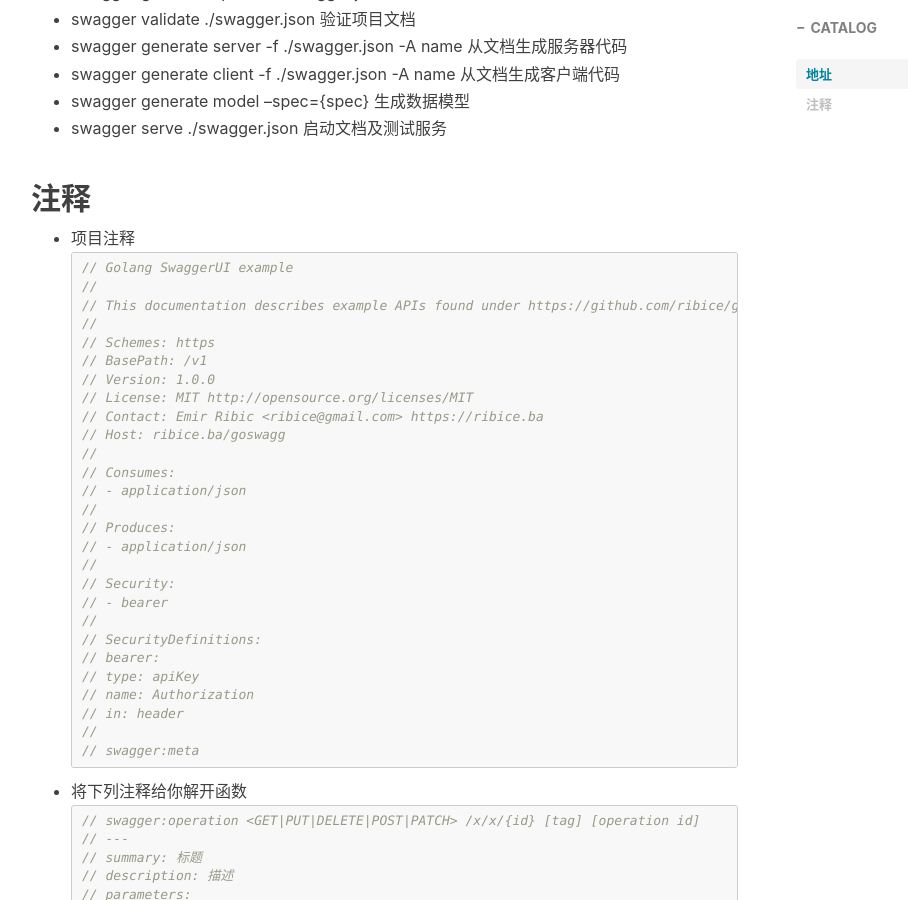
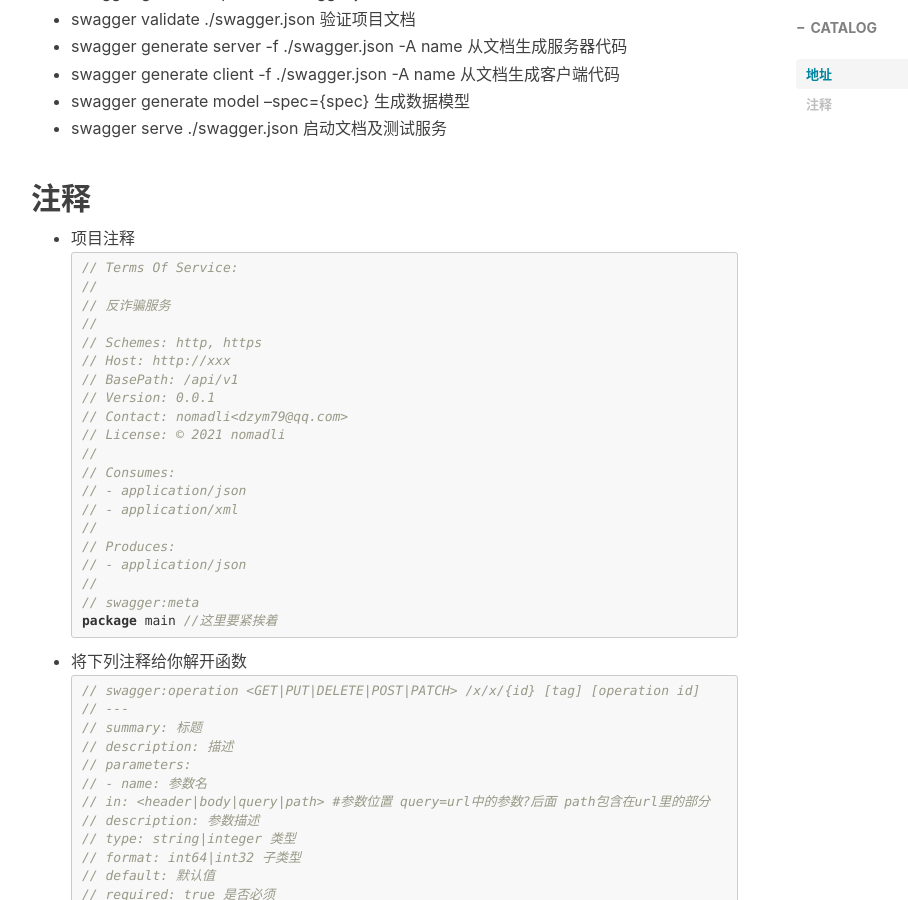
Before and after one commit to nomadli/nomadli.github.io, a Jekyll site: the page built from _posts/2020-09-29-go-swagger.md, in a window 1280 px wide and 900 px high, scrolled down 728 px. Shown: the whole window, without its empty margins (234-1142 px from the left). Built offline with Jekyll 4.4.1, drawn with Linux system fonts in a browser that asks for light colours; nearby versions of some CDN libraries; comment, search, counter and statistics services are not loaded.

Commit message:
update doc

````diff
--- a/_posts/2020-09-29-go-swagger.md
+++ b/_posts/2020-09-29-go-swagger.md
@@ -25,33 +25,26 @@
 ## 注释
 - 项目注释
 ```go
-// Golang SwaggerUI example
+// Terms Of Service:
 //
-// This documentation describes example APIs found under https://github.com/ribice/golang-swaggerui-example
+// 反诈骗服务
 //
-//     Schemes: https
-//     BasePath: /v1
-//     Version: 1.0.0
-//     License: MIT http://opensource.org/licenses/MIT
-//     Contact: Emir Ribic <ribice@gmail.com> https://ribice.ba
-//     Host: ribice.ba/goswagg
+//     Schemes: http, https
+//     Host: http://xxx
+//     BasePath: /api/v1
+//     Version: 0.0.1
+//     Contact: nomadli<dzym79@qq.com>
+//     License: © 2021 nomadli
 //
 //     Consumes:
-//     - application/json
+//        - application/json
+//        - application/xml
 //
 //     Produces:
-//     - application/json
-//
-//     Security:
-//     - bearer
-//
-//     SecurityDefinitions:
-//     bearer:
-//          type: apiKey
-//          name: Authorization
-//          in: header
+//        - application/json
 //
 // swagger:meta
+package main //这里要紧挨着
 ```
 - 将下列注释给你解开函数
 ```go
````
